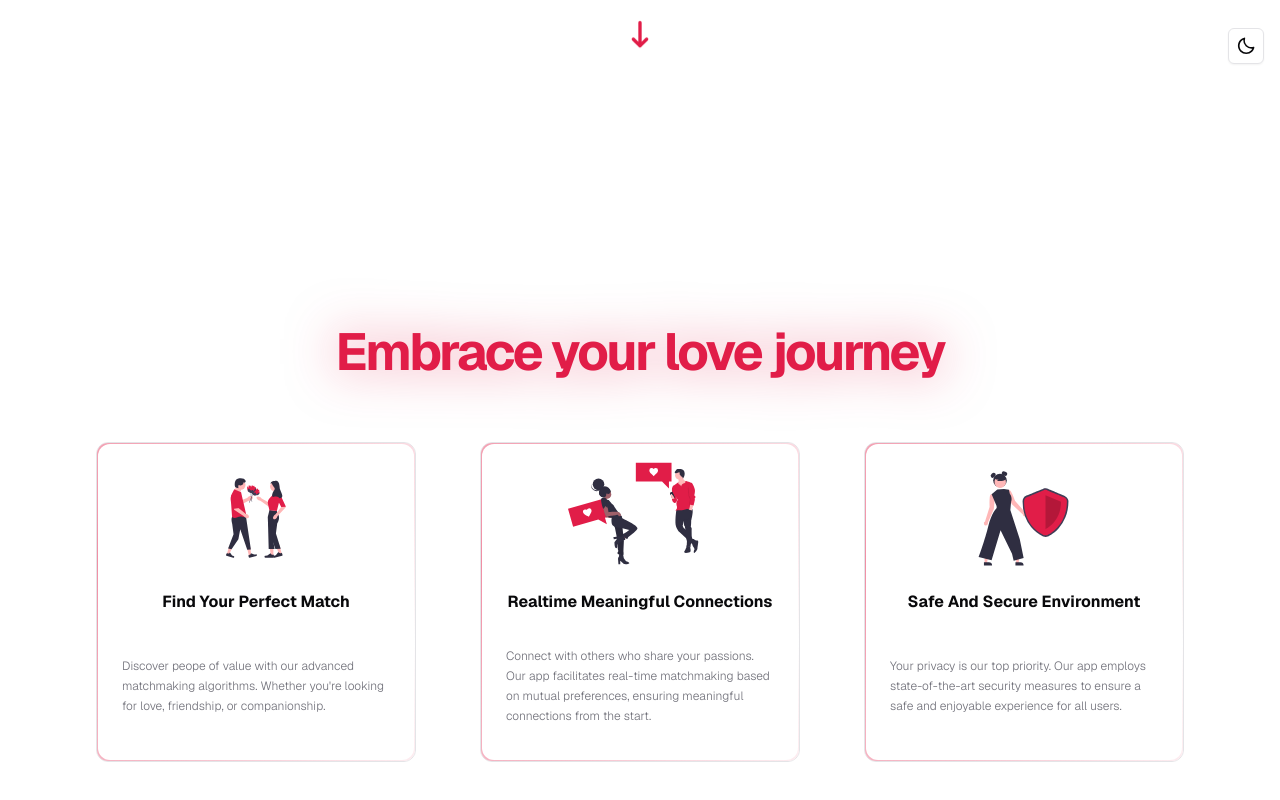
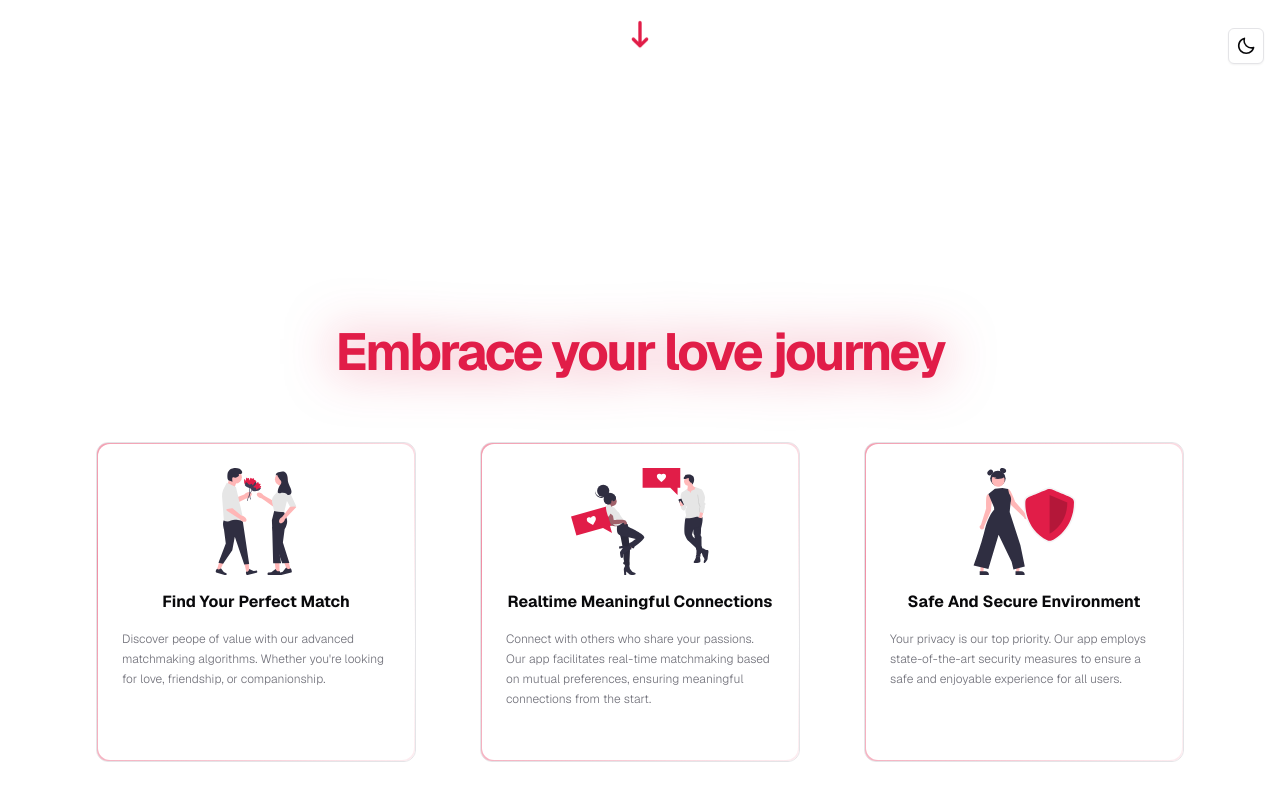
Before and after one commit to AgusjkDev/dream-duo, a Next.js app: page / in a window 1280 px wide. Shown: the part 720-1520 px from the top of the page. Built offline with nearby package versions, Linux system fonts and the light colour scheme.

Commit message:
fix feature cards svgs

```diff
--- a/src/app/(marketing)/_components/features.tsx
+++ b/src/app/(marketing)/_components/features.tsx
@@ -42,12 +42,12 @@ export default function Features() {
                         variant="primary"
                         className="max-w-xs"
                     >
-                        <div className="grid h-full w-full grid-rows-3 place-items-center px-6 py-8">
-                            <Svg className="aspect-square w-36" />
+                        <div className="grid h-full w-full grid-rows-[2fr,1fr,2fr] place-items-center p-6">
+                            <Svg className="max-h-[107px]" />
 
                             <h3 className="font-bold capitalize">{title}</h3>
 
-                            <p className="font-light text-muted-foreground text-xs leading-5">
+                            <p className="h-full place-self-start font-light text-muted-foreground text-xs leading-5">
                                 {description}
                             </p>
                         </div>
--- a/src/components/svgs.tsx
+++ b/src/components/svgs.tsx
@@ -46,17 +46,13 @@ export function DownArrow(props: SvgPropsWithoutChildren) {
 
 export function PerfectMatch(props: SvgPropsWithoutChildren) {
     return (
-        <Svg width="731" height="404" viewBox="0 0 731 404" {...props}>
+        <Svg viewBox="0 0 731 403" {...props}>
             <path
                 fill="#ffb6b6"
                 d="m254.284 136.563 6.245-21.887 9.105 4.686 44.021-16.29 7.39-3.135a22.864 22.864 0 0 1 8.335-6.867c8.167-4.09 16.898-3.192 19.5 2.006 2.603 5.197-1.908 12.726-10.078 16.817a22.862 22.862 0 0 1-10.488 2.561l-25.17 12.213L269 143.547l-14.716-6.984Z"
             />
             <path
-                fill="#e11d48"
-                d="m237.521 107.228 1.265 17.14 19.18 18.82 1.593-4.125 3.458-8.935 4.56-11.827 1.048-2.705-15.034-17.314-12.48-14.38c-2.946 7.376-4.168 15.35-3.59 23.326Z"
-            />
-            <path
-                fill="#e11d48"
+                className="fill-primary"
                 d="M342.816 67.056s-1.923-6.274.63-11.121a5814.723 5814.723 0 0 0 5.483-10.444s4.52 1.227 2.372 10.755c0 0 6.219-12.782 8.665-11.605s1.73 4.353 1.73 4.353a5.4 5.4 0 0 1 5.302 2.464l-3.383 7.8s9.088-7.637 10.144-6.773c1.057.864 2.647 7.125 2.647 7.125s4.02-1.18 5.781.26c1.761 1.44-4.535 10.867-4.535 10.867 1.807-2.87 4.241-3.391 7.266-1.7 0 0-3.586 14.522-13.363 14.404-3.35-.04-10.731 5.204-15.037 2.868-8.259-4.481-13.702-19.253-13.702-19.253Z"
             />
             <path
@@ -72,12 +68,12 @@ export function PerfectMatch(props: SvgPropsWithoutChildren) {
                 d="M385.81 95.365a19.483 19.483 0 0 1 6.673 6.334l10.583 6.447 31.842 17.922 12.175 13.798L436 149.302l-39.226-27.976-11.341-7.72a19.47 19.47 0 0 1-8.766-2.808c-6.7-3.965-10.082-10.636-7.558-14.898 2.524-4.263 10-4.503 16.7-.535Z"
             />
             <path
-                fill="#e11d48"
+                fill="#e6e6e6"
                 d="m434.904 126.069 3.796 20.925.469 2.619 43.313-27.962 3.262-13.3-.022-.119-3.447-16.104-47.371 33.941z"
             />
             <path
                 fill="#ffb6b6"
-                d="m217.011 386.603 11.045 3.382 18.302-40.989-16.3-4.992-13.047 42.599z"
+                d="m217.011 386.603 11.044 3.382 18.303-40.989-16.3-4.992-13.047 42.599z"
             />
             <path
                 fill="#2f2e41"
@@ -85,7 +81,7 @@ export function PerfectMatch(props: SvgPropsWithoutChildren) {
             />
             <path
                 fill="#ffb6b6"
-                d="m330.348 396.82 11.22-2.743-5.24-44.583-16.56 4.049 10.58 43.277z"
+                d="m330.348 396.82 11.219-2.743-5.239-44.583-16.56 4.049 10.58 43.277z"
             />
             <path
                 fill="#2f2e41"
@@ -116,13 +112,13 @@ export function PerfectMatch(props: SvgPropsWithoutChildren) {
                 d="m478.096 56.518.546 21.275-15.82 4.909-6-4.909-1.637-18.002 22.911-3.273zM258.806 58.7l6.546-18.546 25.093 17.455-5.455 15.274L258.806 58.7z"
             />
             <path
-                fill="#e11d48"
+                fill="#e6e6e6"
                 d="m426.034 129.08 3.491 15.601 3.938 17.62 37.956 4.462 11.063-45.112 3.262-13.3-.022-.119-3.447-16.104-3.197-14.88H456.57l-24.253 27.438a27.829 27.829 0 0 0-6.852 16.07c-.229 2.76-.043 5.565.568 8.324Z"
             />
             <circle cx="460.64" cy="42.336" r="24.002" fill="#ffb6b6" />
             <circle cx="288.263" cy="34.699" r="24.002" fill="#ffb6b6" />
             <path
-                fill="#e11d48"
+                fill="#e6e6e6"
                 d="m237.521 107.228 1.265 17.14 5.314 72.037.141.142c.099.11 10.289 10.004 26.828 1.19 15.961-8.51 47.23 3.186 47.545 3.305l.96.36-7.615-33.286-5.487-23.947-3.928-17.205-4.179-18.23-8.542-37.323-34.54-15.602L243.237 79.2a50.388 50.388 0 0 0-2.127 4.702c-2.946 7.376-4.168 15.35-3.59 23.326Z"
             />
             <path
@@ -130,7 +126,7 @@ export function PerfectMatch(props: SvgPropsWithoutChildren) {
                 d="m297.537 31.971 3.273-2.182v-7.637s15.274 3.273 12-8.728c-3.272-12-18.424-14.439-30.547-13.092-.491.055-.982.104-1.472.148-11.7 1.052-21.218 9.943-22.662 21.602-1.569 12.664-.94 26.172 8.86 26.254l9.819 3.273s-4.364-20.729 4.364-16.365 16.365-3.273 16.365-3.273Z"
             />
             <path
-                fill="#e11d48"
+                className="fill-primary"
                 d="M325.885 64.325s-4.78-4.496-4.965-9.971-.413-11.789-.413-11.789 4.535-1.174 7.39 8.166c0 0-.932-14.183 1.776-14.373s3.66 2.923 3.66 2.923a5.4 5.4 0 0 1 5.826-.487l.926 8.451s4.11-11.137 5.455-10.91c1.346.227 5.83 4.877 5.83 4.877s2.907-3.017 5.15-2.639 1.446 11.686 1.446 11.686c.147-3.389 2.004-5.047 5.47-5.077 0 0 4.08 14.39-4.47 19.133-2.93 1.625-6.741 9.838-11.64 9.943-9.393.2-21.441-9.933-21.441-9.933Z"
             />
             <path
@@ -146,7 +142,7 @@ export function PerfectMatch(props: SvgPropsWithoutChildren) {
                 d="m253.157 145.203 19.85-5.197.541 9.216 32.841 26.684 5.824 4.295a20.612 20.612 0 0 1 9.153 3.317c6.922 4.46 10.232 11.648 7.392 16.053-2.839 4.404-10.75 4.359-17.674-.104a20.61 20.61 0 0 1-6.8-6.963l-21.028-13.928-28.766-18.75-1.333-14.623Z"
             />
             <path
-                fill="#e11d48"
+                fill="#e6e6e6"
                 d="m266.047 77.793 17.568 9.975-3.286 62.841-33.618 5.613 19.336-78.429z"
             />
             <path
@@ -154,7 +150,7 @@ export function PerfectMatch(props: SvgPropsWithoutChildren) {
                 d="M456.258 190.165a19.484 19.484 0 0 1 7.202-5.727l7.857-9.582 22.179-29.038 15.358-10.137 7.801 12.289-33.162 34.951-9.224 10.156a19.47 19.47 0 0 1-4 8.29c-4.858 6.082-11.936 8.504-15.805 5.411-3.87-3.093-3.067-10.53 1.794-16.613Z"
             />
             <path
-                fill="#e11d48"
+                fill="#e6e6e6"
                 d="m465.345 92.013 20.726-14.803 31.334 67.669-23.909.939-28.151-53.805z"
             />
             <path
@@ -167,7 +163,7 @@ export function PerfectMatch(props: SvgPropsWithoutChildren) {
 
 export function RealtimeConnections(props: SvgPropsWithoutChildren) {
     return (
-        <Svg width="1061" height="700" viewBox="0 59 1061 814" {...props}>
+        <Svg viewBox="-49 59 1061 747" {...props}>
             <path
                 fill="#2f2e41"
                 d="M911.36 646.404s7.76 26.73 12.934 33.628 9.485 18.107 6.899 19.832-7.76 22.419-.863 23.28 22.419-22.418 23.281-30.178 4.312-35.353 4.312-35.353 6.035-24.143-3.45-25.868-24.143-2.586-24.143-2.586ZM875.146 674.858s-11.21 29.317-13.796 31.042-12.072 17.245 6.898 17.245 29.316-5.174 29.316-5.174l6.036-6.898s0-18.107-1.724-20.694 0-15.52 0-15.52Z"
@@ -185,15 +181,15 @@ export function RealtimeConnections(props: SvgPropsWithoutChildren) {
                 d="M844.967 159.227s3.449 25.868 13.796 31.042 17.245 7.76 17.245 7.76l-8.623 30.18-3.449 25.867h-39.664l-21.556-17.245 6.898-28.455 3.449-5.173s4.311-18.97.862-25.006 31.042-18.97 31.042-18.97Z"
             />
             <path
-                fill="#e11d48"
+                fill="#e6e6e6"
                 d="m827.721 222.172 6.036 11.21s4.312-15.521 10.347-18.108 20.695-6.898 20.695-10.347-.863-12.071 2.586-12.071 37.078 10.347 42.251 13.796 6.036 6.898 6.036 6.898l-9.485 99.16s13.796 46.562 9.485 64.669-7.76 20.694-18.108 23.28-4.31-6.035-34.49 2.588-49.149 6.036-56.047 6.036-11.21 3.449-12.934 4.31-.862-4.31 5.174-12.07 3.449-20.695 3.449-20.695-6.898-22.419-2.587-31.041 10.347-19.832 5.174-23.281-12.072-29.317-12.072-29.317l-18.97-67.256 38.802-26.73s-1.724 12.071 4.311 14.658 10.347 4.311 10.347 4.311Z"
             />
             <path
-                fill="#e11d48"
+                fill="#e6e6e6"
                 d="M779.435 229.07h-5.174s-8.622 14.659-8.622 25.006 4.311 68.98 4.311 68.98l25.006 25.868 6.035-19.832 1.725-43.975Z"
             />
             <path
-                fill="#e11d48"
+                fill="#e6e6e6"
                 d="M793.231 320.47s-28.454-7.76-27.592 4.311 5.173 26.73 18.97 30.18 18.107-15.521 18.107-15.521 1.724-17.246-9.485-18.97Z"
             />
             <path
@@ -225,7 +221,7 @@ export function RealtimeConnections(props: SvgPropsWithoutChildren) {
                 opacity=".1"
             />
             <path
-                fill="#e11d48"
+                fill="#e6e6e6"
                 d="m901.876 206.652 14.658 6.898s20.694 31.903 18.97 53.46-3.45 22.419-3.45 25.868-4.31 3.449 0 7.76 10.348 10.347 6.899 13.796-6.036 3.449-5.174 7.76a57.012 57.012 0 0 1 .863 9.485s-7.76 41.389-10.348 41.389-26.73-4.312-26.73-6.898 2.587-20.695 2.587-23.281.863-11.21 2.587-13.797 1.725-1.724 0-4.31-1.724 0-1.724-2.588.862-6.035-1.725-6.898-5.174 0-3.449-4.311 0-7.76-.862-7.76-5.174-.863-2.587-3.45-5.174-52.597-5.174-52.597-7.76-27.592 14.659-40.526Z"
             />
             <path
@@ -237,13 +233,13 @@ export function RealtimeConnections(props: SvgPropsWithoutChildren) {
                 fill="#2f2e41"
                 d="M809.1 133.093a62.852 62.852 0 0 1-12.265 2.895c-3.142.49-6.819.742-9.027-1.547-2.167-2.245-1.817-5.991-.338-8.74s3.846-4.903 5.622-7.47c2.794-4.035 4.443-9.385 8.91-11.418a16.39 16.39 0 0 1 5.8-1.083c11.592-.74 23.659-1.405 34.395 3.03a25.316 25.316 0 0 1 10.382 7.388 27.568 27.568 0 0 1 4.15 8.046 52.513 52.513 0 0 1-9.448 50.425c-3.913-3.525-2.21-11.67-7.162-13.467-1.624-.59-3.46-.179-5.124-.645-5.228-1.467-4.966-9.547-9.318-12.794a8.313 8.313 0 0 1-2.48-2.037 5.066 5.066 0 0 1-.481-2.568c-.032-3.028 1.39-10.717-1.498-12.792-2.94-2.112-9.293 1.757-12.118 2.777Z"
             />
-            <path fill="#e11d48" d="M499.815 59h263v138h-19v51l-51-51h-193V59z" />
+            <path className="fill-primary" d="M499.815 59h263v138h-19v51l-51-51h-193V59z" />
             <path
                 fill="#fff"
                 d="m631.315 157.538-4.64-4.186c-16.48-15.13-27.36-24.95-27.36-37.184a17.403 17.403 0 0 1 17.6-17.706 18.93 18.93 0 0 1 14.4 6.76 18.93 18.93 0 0 1 14.4-6.76 17.403 17.403 0 0 1 17.6 17.706c0 12.234-10.88 22.054-27.359 37.184Z"
             />
             <path
-                fill="#e11d48"
+                className="fill-primary"
                 d="m0 397.522 252.994-71.854 37.703 132.75-18.277 5.191 13.934 49.06-62.994-35.126-185.657 52.729L0 397.522z"
             />
             <path
@@ -289,7 +285,7 @@ export function RealtimeConnections(props: SvgPropsWithoutChildren) {
             />
             <circle cx="286.636" cy="292.409" r="32.306" fill="#a0616a" />
             <path
-                fill="#2f2e41"
+                fill="#e6e6e6"
                 d="M254.805 317.589s15.203-3.801 19.954 0 5.7 12.352 12.352 13.302 12.352.95 13.302 1.9 22.804 27.555 22.804 27.555 13.302 7.601 16.153 18.053 31.355 45.608 35.156 49.409-24.705 22.803-34.206 29.455-37.057 9.501-45.608-5.701-55.11-114.02-39.907-133.973Z"
             />
             <path
@@ -297,7 +293,7 @@ export function RealtimeConnections(props: SvgPropsWithoutChildren) {
                 d="m290.911 379.35 7.602 43.707s80.764-8.552 86.465 7.601 7.6 20.904 7.6 20.904l-16.152 5.7-7.601-14.252a18.047 18.047 0 0 0-14.253.95c-7.601 3.801-74.112 13.303-78.863.95s-18.053-57.96-18.053-57.96l19.953-16.152Z"
             />
             <path
-                fill="#2f2e41"
+                fill="#e6e6e6"
                 d="M272.754 321.586s22.908 48.262 21.008 61.564-8.552 3.8-8.552 3.8-8.551-13.302-12.352-5.7-8.551 18.053-12.352 17.102-24.704-71.262-13.302-77.913 25.55 1.147 25.55 1.147Z"
             />
             <circle cx="224.719" cy="218.242" r="42.661" fill="#2f2e41" />
@@ -318,7 +314,7 @@ export function RealtimeConnections(props: SvgPropsWithoutChildren) {
 
 export function SecureEnvironment(props: SvgPropsWithoutChildren) {
     return (
-        <Svg width="826" height="541" viewBox="-100 0 826 541" {...props}>
+        <Svg viewBox="-107 0 826 540" {...props}>
             <path
                 fill="#ffb7b7"
                 d="m144.679 161.234-4.278-26.168-12.077-3.02s-9.586-2.952-11.826 16.355c-2.24 19.308-.504 55.357-.504 55.357l-26.516 83.97a11.729 11.729 0 1 0 16.194 6.985l34.478-78.878ZM218.122 140.641l-6.34-25.746 9.922-7.52s7.656-6.478 17.297 10.4c9.642 16.877 22.198 50.712 22.198 50.712l57.358 66.816a11.729 11.729 0 1 1-12.151 12.782l-62.68-59.006ZM267.689 526.093l14.383-.001 6.843-55.478-21.229.001.003 55.478z"
@@ -364,14 +360,14 @@ export function SecureEnvironment(props: SvgPropsWithoutChildren) {
                 d="M141.772 40.951a44.904 44.904 0 0 0 25.662 7.93 27.517 27.517 0 0 1-10.906 4.488 90.545 90.545 0 0 0 36.985.208 23.937 23.937 0 0 0 7.742-2.66 9.798 9.798 0 0 0 4.78-6.39c.81-4.636-2.801-8.848-6.555-11.686a48.348 48.348 0 0 0-40.629-8.119c-4.538 1.173-9.085 3.155-12.032 6.8s-3.822 9.264-1.013 13.017ZM159.918 104.651l-32.678 26.687 28.552 68.08.545 10.892s-29.64 27.328-47.98 103.668-55.38 177.778-55.38 177.778l74.102 18.128 51.52-172.69 65.677 135.48 9.343 40.072 57.28-15.901-22.107-107.537-54.22-166.922 4.453-46.114s9.922-23.018-7.315-47.387l-5.406-22.898-27.987-4.77Z"
             />
             <path
-                fill="#3f3d56"
+                className="fill-secondary"
                 d="M437.17 375.975a51.658 51.658 0 0 1-12.806-1.656l-.825-.229-.764-.383c-27.648-13.862-50.972-32.171-69.326-54.42a206.016 206.016 0 0 1-35.004-62.156 239.23 239.23 0 0 1-13.528-84.274c.011-.602.021-1.067.021-1.387 0-13.939 7.738-26.17 19.712-31.159 9.165-3.819 92.375-37.996 98.387-40.466 11.322-5.673 23.402-.938 25.335-.11 4.335 1.773 81.258 33.235 97.881 41.15 17.132 8.159 21.703 22.814 21.703 30.187 0 33.382-5.782 64.58-17.184 92.727a214.708 214.708 0 0 1-38.585 62.183c-31.498 35.447-63.004 48.013-63.309 48.124a34.427 34.427 0 0 1-11.708 1.87Zm-7.41-18.353c2.732.612 9.02 1.531 13.12.036 5.207-1.9 31.577-15.574 56.22-43.305 34.047-38.315 51.322-86.48 51.348-143.157-.061-1.149-.877-9.338-11.722-14.503-16.3-7.762-96.255-40.455-97.061-40.785l-.221-.094c-1.676-.702-7.008-2.18-10.684-.254l-.736.343c-.891.366-89.22 36.644-98.64 40.57-6.59 2.745-8.938 9.547-8.938 14.997 0 .399-.01.978-.025 1.727-.752 38.78 8.222 134.208 107.34 184.425Z"
             />
             <path
-                fill="#e11d48"
+                className="fill-primary"
                 d="M426.698 107.805s-89.131 36.608-98.68 40.587-14.326 13.528-14.326 23.078-7.162 134.162 113.006 194.412c0 0 10.907 3.017 19.181 0s113.323-53.95 113.323-194.81c0 0 0-14.324-16.713-22.283s-97.512-40.984-97.512-40.984-9.923-4.377-18.279 0Z"
             />
-            <path d="M436.248 136.454v195.289s89.927-43.288 89.131-157.09Z" opacity="0.2" />
+            <path d="M436.248 136.454v195.289s89.927-43.288 89.131-157.09Z" opacity=".2" />
         </Svg>
     );
 }
```
